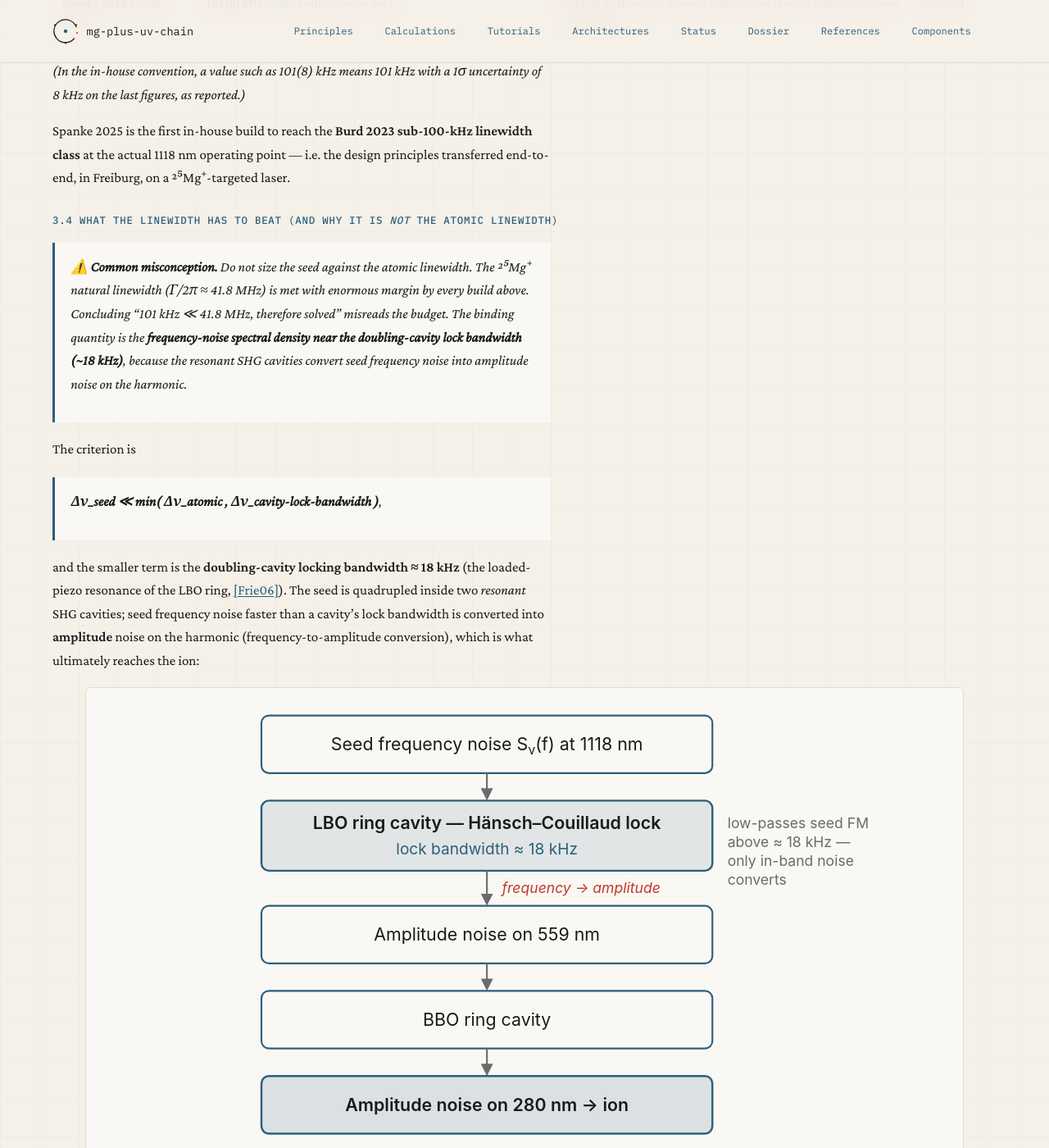
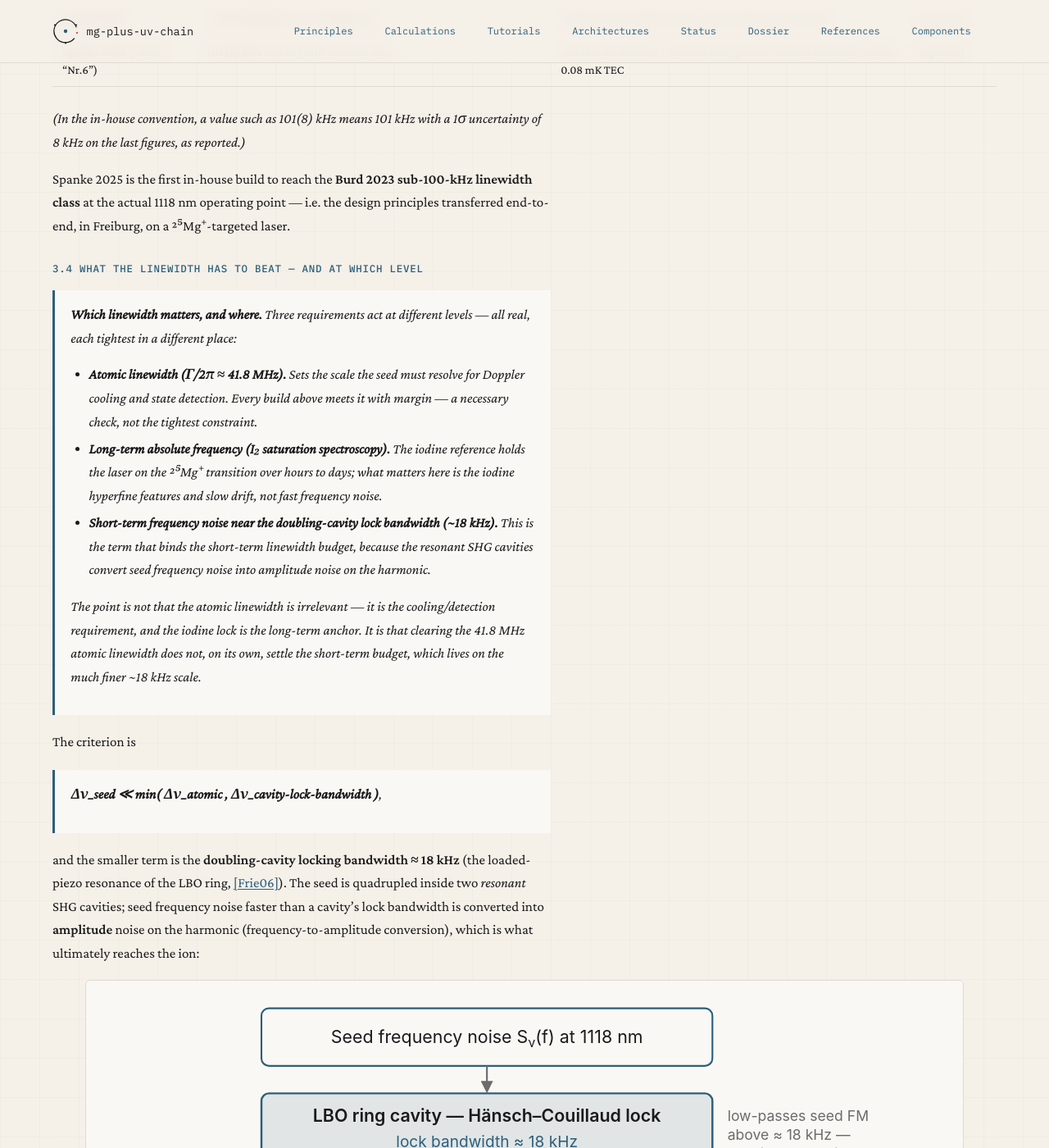
Before and after one commit to uwarring82/mg-plus-uv-chain, a Jekyll site: the page built from docs/tutorials/vecsel-systems.md, in a window 1280 px wide and 1400 px high, scrolled down 11670 px. Shown: the whole window at 82% size. Built offline with Jekyll 4.4.1, drawn with Linux system fonts in a browser that asks for light colours; some of the changed text lies outside the part shown.

Commit message:
docs(tutorials): soften the linewidth-vs-atomic framing
Per steward feedback, the "Common misconception" box was too absolute. The
atomic linewidth (Doppler cooling / detection) and I2 saturation spectroscopy
(long-term locking) are genuinely relevant — just at different levels from the
short-term linewidth budget. Reworked the §3.4 box into "which linewidth
matters, and where" (three levels: atomic resolution, iodine long-term anchor,
~18 kHz short-term budget), softened the §3.4 heading, the §3 Coastline line,
and the learning-objective bullet accordingly.

Co-Authored-By: Claude Opus 4.8 <noreply@anthropic.com>

```diff
--- a/docs/tutorials/vecsel-systems.md
+++ b/docs/tutorials/vecsel-systems.md
@@ -14,7 +14,7 @@ description: How the in-house VECSEL seed lasers work — gain-mirror properties
 >
 > - explain why a VECSEL gain mirror is *simultaneously* the amplifier and one cavity mirror;
 > - read the nested Lyot → étalon → cavity-mode hierarchy as a single-frequency **mode-selection budget**;
-> - state why the binding linewidth target is the **doubling-cavity lock bandwidth (~18 kHz)**, not the ²⁵Mg⁺ atomic linewidth (41.8 MHz);
+> - say why the **short-term linewidth budget** is bound by the doubling-cavity lock bandwidth (~18 kHz), while the ²⁵Mg⁺ atomic linewidth (41.8 MHz) and the iodine lock matter at other levels;
 > - name the dominant technical noise sources that have limited the in-house seed linewidth, and how each was closed.
 
 **Status:** TUTORIAL (pedagogical surface, 2026-06-26). Synthesises the in-house thesis lineage (Kiefer 2020 → Guth 2021 → Spanke 2023 → Spanke 2025) and the NIST + Tampere design literature (Burd 2016, Burd 2023) into a single explanation of how the seed lasers work and what limits their linewidth.
@@ -166,7 +166,7 @@ Because each element also subtracts from the round-trip gain margin, the output
 
 ## 3. Parameter sensitivities → linewidth limitations
 
-<p class="classification classification--coastline">Coastline · the linewidth budget criterion (Δν_seed ≪ min(Δν_atomic, Δν_lock)) is a Level-1 derived optical constraint; the binding term is the doubling-cavity lock bandwidth, not the atomic linewidth.</p>
+<p class="classification classification--coastline">Coastline · the linewidth budget criterion (Δν_seed ≪ min(Δν_atomic, Δν_lock)) is a Level-1 derived optical constraint; for the short-term linewidth budget the binding term is the doubling-cavity lock bandwidth, with the atomic linewidth and the iodine reference binding at other levels (resolution and long-term locking).</p>
 
 This is the section the rest of the tutorial builds toward. The headline:
 
@@ -226,9 +226,15 @@ Each thesis in the lineage attacked the then-dominant sensitivity. Read the tabl
 
 Spanke 2025 is the first in-house build to reach the **Burd 2023 sub-100-kHz linewidth class** at the actual 1118 nm operating point — i.e. the design principles transferred end-to-end, in Freiburg, on a ²⁵Mg⁺-targeted laser.
 
-### 3.4 What the linewidth has to beat (and why it is *not* the atomic linewidth)
+### 3.4 What the linewidth has to beat — and at which level
 
-> ⚠️ **Common misconception.** *Do not size the seed against the atomic linewidth.* The ²⁵Mg⁺ natural linewidth (Γ/2π ≈ 41.8 MHz) is met with enormous margin by *every* build above. Concluding "101 kHz ≪ 41.8 MHz, therefore solved" misreads the budget. The binding quantity is the **frequency-noise spectral density near the doubling-cavity lock bandwidth (~18 kHz)**, because the resonant SHG cavities convert seed frequency noise into amplitude noise on the harmonic.
+> **Which linewidth matters, and where.** Three requirements act at different levels — all real, each tightest in a different place:
+>
+> - **Atomic linewidth (Γ/2π ≈ 41.8 MHz).** Sets the scale the seed must resolve for Doppler cooling and state detection. Every build above meets it with margin — a necessary check, not the tightest constraint.
+> - **Long-term absolute frequency (I₂ saturation spectroscopy).** The iodine reference holds the laser on the ²⁵Mg⁺ transition over hours to days; what matters here is the iodine hyperfine features and slow drift, not fast frequency noise.
+> - **Short-term frequency noise near the doubling-cavity lock bandwidth (~18 kHz).** This is the term that binds the *short-term linewidth budget*, because the resonant SHG cavities convert seed frequency noise into amplitude noise on the harmonic.
+>
+> The point is not that the atomic linewidth is irrelevant — it is the cooling/detection requirement, and the iodine lock is the long-term anchor. It is that clearing the 41.8 MHz atomic linewidth does not, on its own, settle the short-term budget, which lives on the much finer ~18 kHz scale.
 
 The criterion is
 
```
